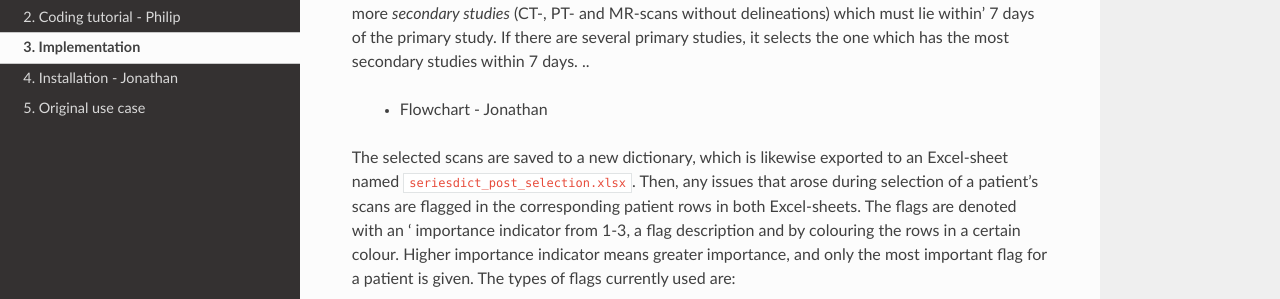
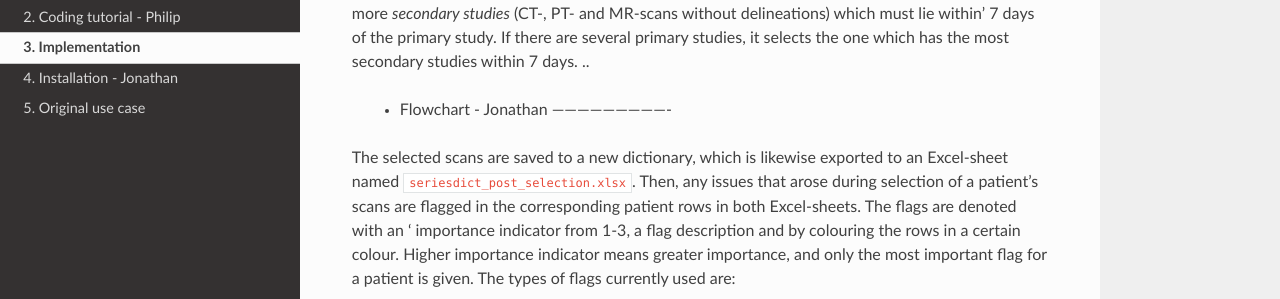
Before and after one commit to Dokkedal/dcm2reg, a Sphinx documentation site: the page built from docs/source/implementation.rst, in a window 1280 px wide and 900 px high, scrolled down 467 px. Shown: the part 158-457 px from the top of the window. Built offline with Sphinx 7.4.7 and the Read the Docs theme 2.0.0, drawn with Linux system fonts in a browser that asks for light colours.

Commit message:
requirements fix

```diff
--- a/docs/source/implementation.rst
+++ b/docs/source/implementation.rst
@@ -33,7 +36,7 @@
 7 days of the primary study. If there are several primary studies, it selects the one which has the
 most secondary studies within 7 days.
 ..
-    * Flowchart - Jonathan
+    * Flowchart - Jonathan ----------------------------
 
 The selected scans are saved to a new dictionary, which is likewise exported to an Excel-sheet named
 ``seriesdict_post_selection.xlsx``. Then, any issues that arose during selection of a patient's scans
--- a/requirements.txt
+++ b/requirements.txt
@@ -1,10 +1,10 @@
 pydicom==2.2.2
 numpy==1.22.2
-simpleitk==2.0.0rc2.dev908
+simpleitk-simpleelastix==2.0.0rc2.dev908
 pandas==1.4.2
 scikit-image==0.19.1
-six @ file:///tmp/build/80754af9/six_1623709665295/work
+six
 matplotlib==3.5.2
 scipy==1.8.0
-tqdm @ file:///tmp/build/80754af9/tqdm_1625563689033/work
+tqdm
 openpyxl==3.0.10
```
Also changed, not shown: other parts of docs/source/implementation.rst (+3 -0 lines).
